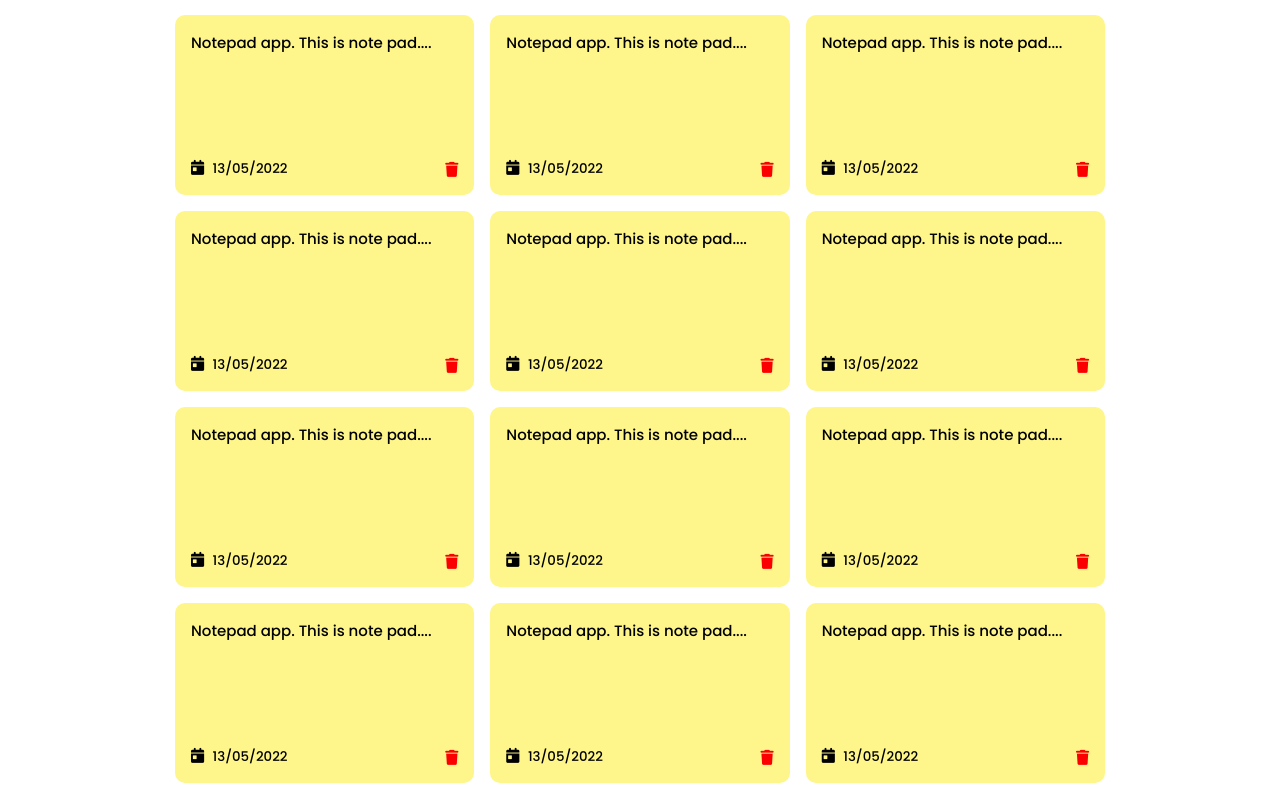
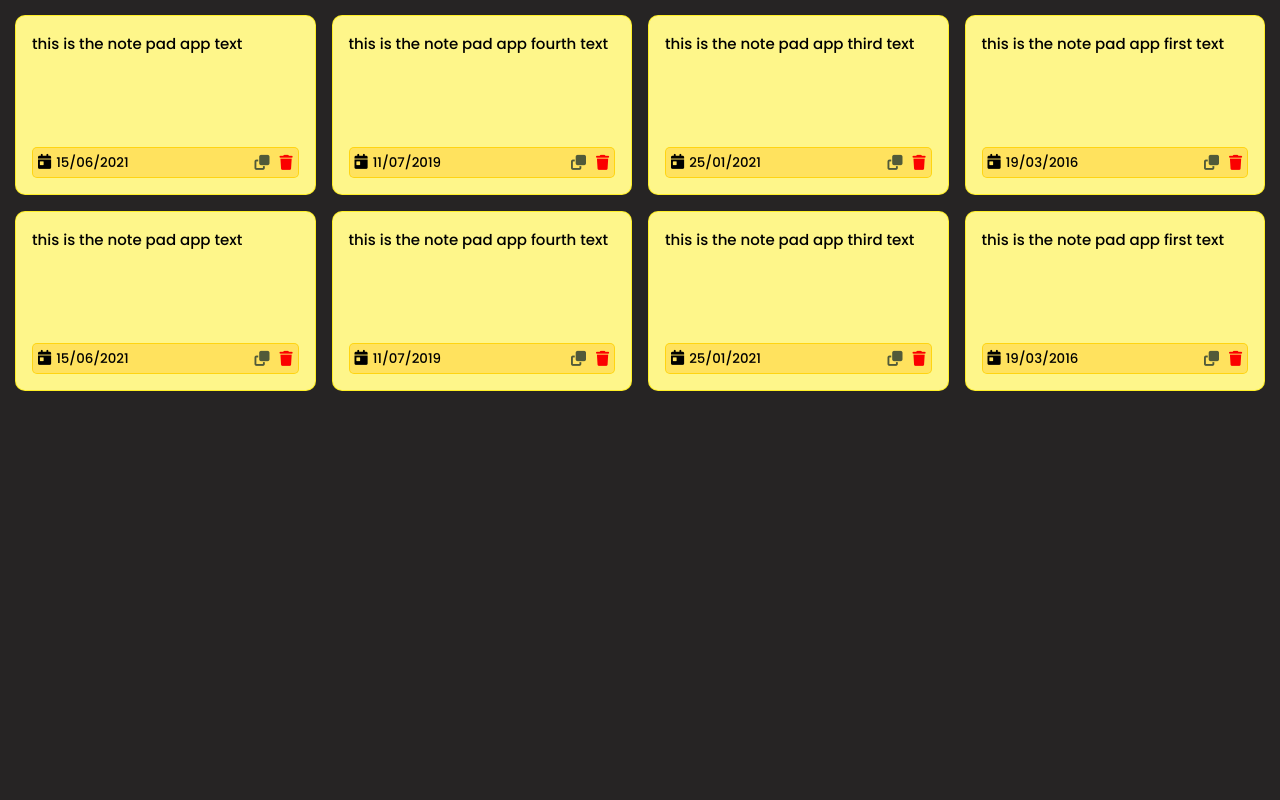
Before and after one commit to danishzayan/YourQuotes-App, a React (Vite) app: page / in a window 1280 px wide. Built offline with nearby package versions, Linux system fonts and the light colour scheme.

Commit message:
functionality of mapping

```diff
--- a/src/App.jsx
+++ b/src/App.jsx
@@ -1,12 +1,56 @@
-import React from 'react'
+import React, { useState } from 'react'
 import './App.css'
 import CardsList from './components/CardsList'
+import { nanoid } from 'nanoid';
 
 function App() {
 
+  const [notes, setNotes] = useState([
+    {
+      id: nanoid(),
+      text: "this is the note pad app text",
+      date: "15/06/2021",
+    },
+    {
+      id: nanoid(),
+      text: "this is the note pad app fourth text",
+      date: "11/07/2019",
+    },
+    {
+      id: nanoid(),
+      text: "this is the note pad app third text",
+      date: "25/01/2021",
+    },
+    {
+      id: nanoid(),
+      text: "this is the note pad app first text",
+      date: "19/03/2016",
+    },
+    {
+      id: nanoid(),
+      text: "this is the note pad app text",
+      date: "15/06/2021",
+    },
+    {
+      id: nanoid(),
+      text: "this is the note pad app fourth text",
+      date: "11/07/2019",
+    },
+    {
+      id: nanoid(),
+      text: "this is the note pad app third text",
+      date: "25/01/2021",
+    },
+    {
+      id: nanoid(),
+      text: "this is the note pad app first text",
+      date: "19/03/2016",
+    },
+  ])
+
   return (
     <div className="container">
-      <CardsList />
+      <CardsList notes={ notes }/>
     </div>
   )
 }
--- a/src/components/Card.jsx
+++ b/src/components/Card.jsx
@@ -1,12 +1,15 @@
 import React from 'react'
 
-const Card = () => {
+const Card = ({ id, text, date }) => {
   return (
     <div className='card'>
-      <span>Notepad app. This is note pad....</span>
+      <span>{ text }</span>
       <div className="footer">
-        <small><i className="fa-solid fa-calendar-day"></i> 13/05/2022</small>
+        <small><i className="fa-solid fa-calendar-day"></i>{ date }</small>
+        <div className='footer-icon'>
+        <i class="fa-sharp fa-solid fa-copy"></i>
         <i className="fa-solid fa-trash"></i>
+        </div>
       </div>
     </div>
   )
--- a/src/components/CardsList.jsx
+++ b/src/components/CardsList.jsx
@@ -1,23 +1,18 @@
-import React from 'react'
-import Card from './Card'
+import React from 'react';
+import Card from './Card';
 
-const CardsList = () => {
+const CardsList = ({ notes }) => {
   return (
-    <div className='cards-list'>
-      <Card />
-      <Card />
-      <Card />
-      <Card />
-      <Card />
-      <Card />
-      <Card />
-      <Card />
-      <Card />
-      <Card />
-      <Card />
-      <Card />
+    <div className="cards-list">
+      {notes.map((note) => (
+        <Card
+             id={note.id}
+             text={note.text}
+             date={note.date}
+             />
+      ))}
     </div>
-  )
-}
+  );
+};
 
-export default CardsList
+export default CardsList;
--- a/src/index.css
+++ b/src/index.css
@@ -7,8 +7,12 @@
   font-family: 'Poppins', sans-serif;
 }
 
+body {
+  background-color: rgb(38, 36, 36);
+}
+
 .container {
-  max-width: 960px;
+  /* max-width: 960px; */
   width: 100%;
   margin: 0 auto;
   padding: 15px;
@@ -28,6 +32,7 @@
   display: flex;
   flex-direction: column;
   justify-content: space-between;
+  border: 1px solid #fff021f0;
 }
 
 .card span {
@@ -39,6 +44,10 @@
   flex-direction: row;
   justify-content: space-between;
   align-items: center;
+  background-color: #ffe25e;
+  padding: 2px 5px;
+  border-radius: 5px;
+  border: 1px solid #ffd100d1;
 }
 
 .footer .fa-calendar-day:before {
@@ -52,3 +61,11 @@
   color: #fb0000;
   cursor: pointer;
 }
+
+.footer .fa-copy:before {
+  content: "\f0c5";
+  font-size: 15px;
+  color: #515a39;
+  cursor: pointer;
+  margin-right: 10px;
+}
```
